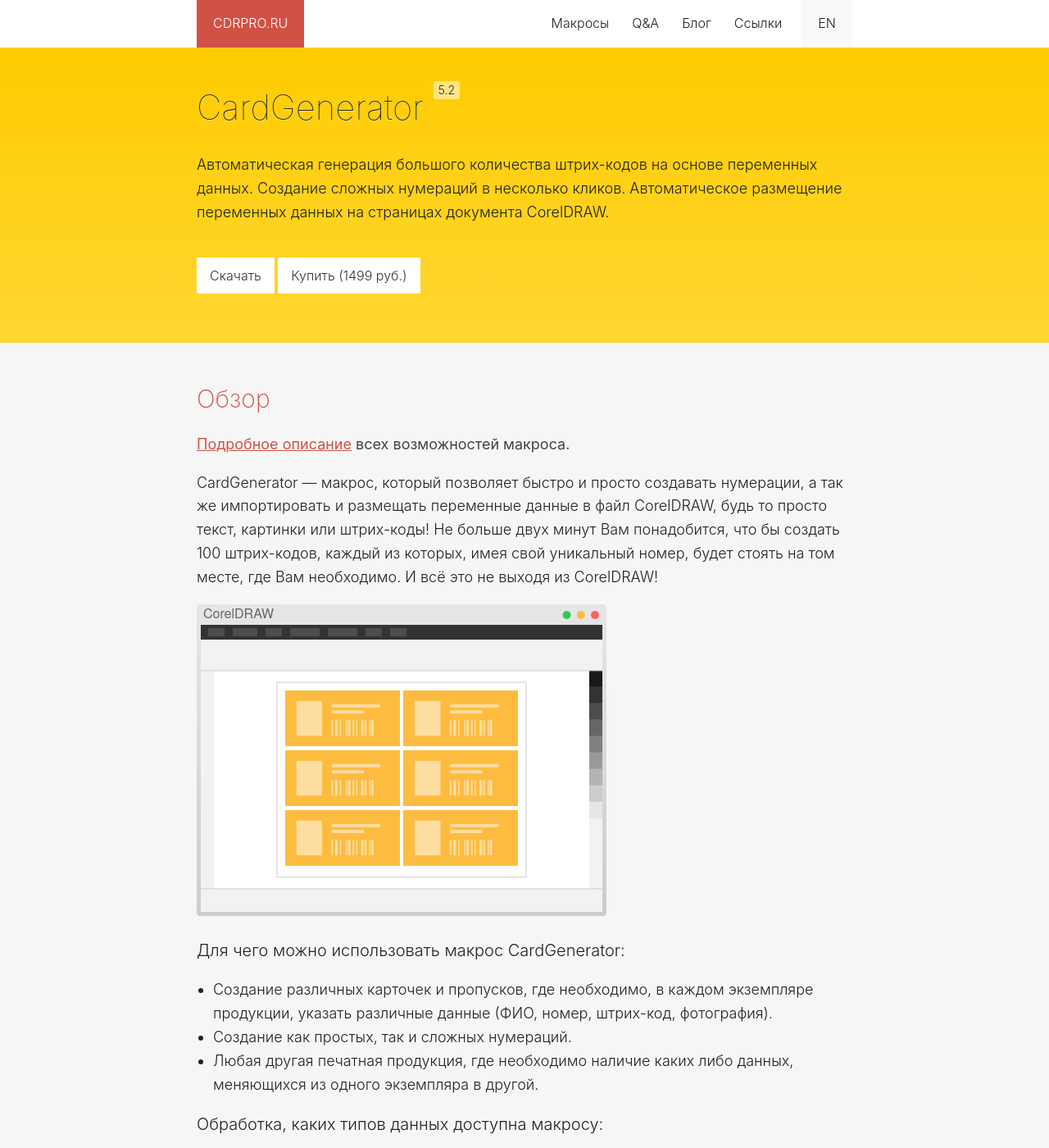
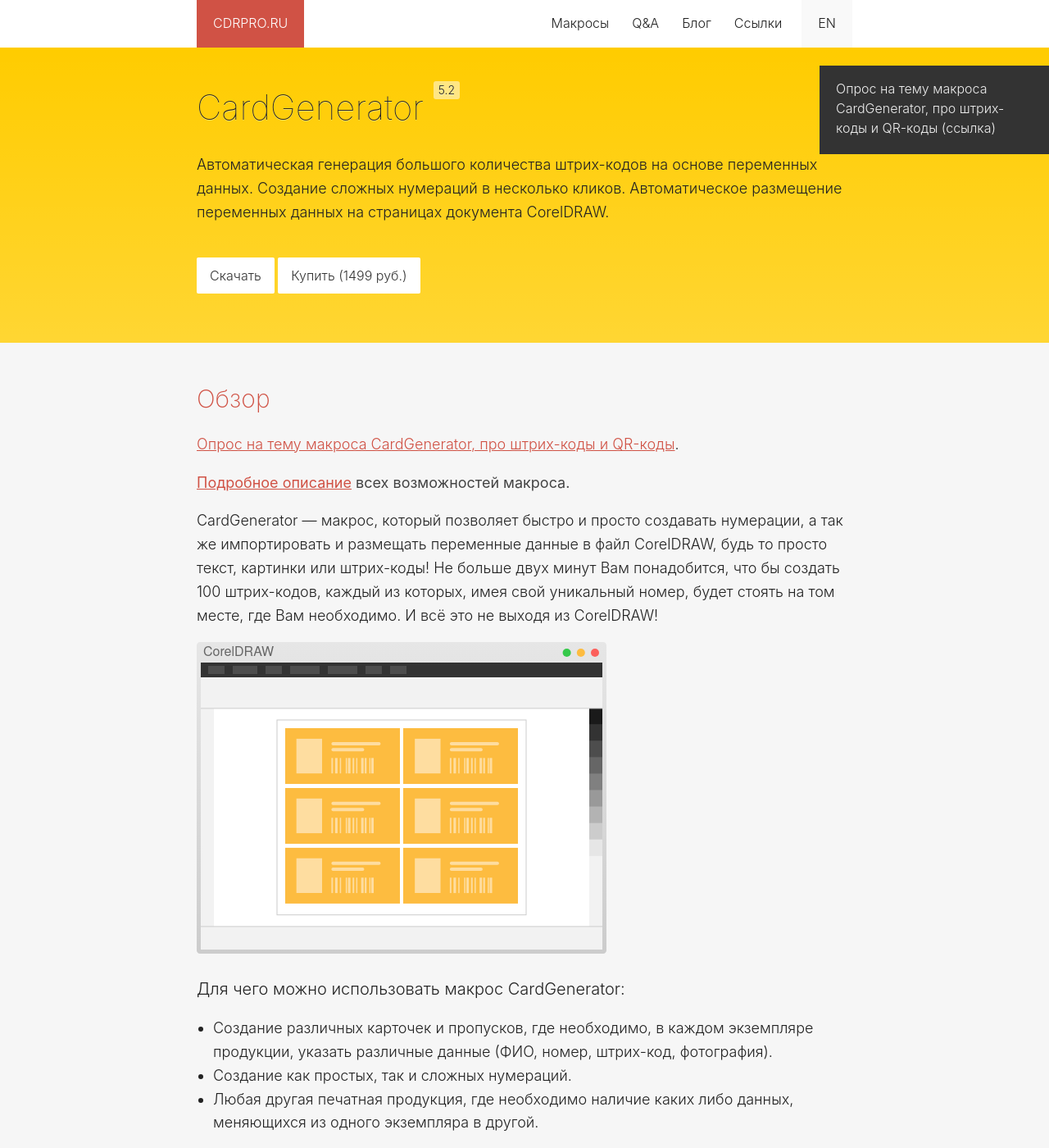
Before and after one commit to cdrpro/cdrpro.github.io, a Jekyll site: the page built from _macros/ru/cardgenerator.md, in a window 1280 px wide and 1400 px high. Shown: the whole window at 82% size. Built offline with Jekyll 4.4.1, drawn with Linux system fonts in a browser that asks for light colours.

Commit message:
Update notifications + survey

```diff
--- a/_macros/ru/cardgenerator.md
+++ b/_macros/ru/cardgenerator.md
@@ -11,6 +11,8 @@
 ---
 
 ## Обзор
+
+[Опрос на тему макроса CardGenerator, про штрих-коды и QR-коды](https://goo.gl/forms/QPV3iYIQi1OIaqM62).
 
 **[Подробное описание](https://www.gitbook.com/book/cdrpro-macros/cardgenerator/) всех возможностей макроса.**
 
--- a/_sass/layout/notification.scss
+++ b/_sass/layout/notification.scss
@@ -2,9 +2,11 @@
 
 .notification {
     position: relative;
+    display: block;
     width: 280px;
     padding: 16px 40px 20px 20px;
     color: #eee;
+    text-decoration: none;
     white-space: pre-line;
     background: #333;
     -webkit-transform: translate3d(0, 0, 0);
@@ -52,4 +54,12 @@
         -webkit-transform: translate3d(300px, 0, 0);
         transform: translate3d(300px, 0, 0);
     }
+
+    &__link {
+        transition: all .5s, background .3s;
+
+        &:hover {
+            background: #444;
+        }
+    }
 }
--- a/assets/notifications.json
+++ b/assets/notifications.json
@@ -6,5 +6,14 @@
       "ru": "Обратите внимание!\nСайт находится в стадии разработки.",
       "en": "Please note!\nThis site is under development."
     }
+  },
+  {
+    "key": 1485953284,
+    "active": true,
+    "link": "https://goo.gl/forms/QPV3iYIQi1OIaqM62",
+    "msg": {
+      "ru": "Опрос на тему макроса CardGenerator, про штрих-коды и QR-коды (ссылка)",
+      "en": null
+    }
   }
 ]
--- a/js/app.js
+++ b/js/app.js
@@ -75,6 +75,7 @@
         var HIDE_DELAY = 5 * 1000; // 5s
 
         var HIDDEN_CLASS = 'notification__hidden';
+        var LINK_CLASS = 'notification__link';
         var MANUAL_CLOSE_CLASS = 'js-manual-close';
 
         var wrapper = document.createElement('div');
@@ -97,16 +98,29 @@
          * Show a new notification
          * @param {string} text
          * @param {Object} options
+         * @param {string} link
          */
-        function show(text, options) {
+        function show(text, options, link) {
             if (options === undefined) options = {};
+            var notification;
 
-            var notification = document.createElement('div');
+            if (!link) {
+                notification = document.createElement('div');
+            } else {
+                notification = document.createElement('a');
+                notification.setAttribute('href', link);
+            }
+
             notification.className = ['notification', HIDDEN_CLASS].join('  ');
             notification.textContent = text;
 
             if (options.type) notification.classList.add('notification--' + options.type);
-            if (options.auto === false) notification.classList.add(MANUAL_CLOSE_CLASS);
+
+            if (!link && options.auto === false) {
+                notification.classList.add(MANUAL_CLOSE_CLASS);
+            } else if (!!link) {
+                notification.classList.add(LINK_CLASS);
+            }
 
             wrapper.appendChild(notification);
 
@@ -163,8 +177,10 @@
                         if (!notify.active) continue;
                         if (storage.read(notify.key)) continue;
 
-                        notificationManager.show(notify.msg[language], { auto: false });
-                        storage.save(notify.key, true);
+                        if (notify.msg[language]) {
+                            notificationManager.show(notify.msg[language], { auto: false }, notify.link);
+                            storage.save(notify.key, true);
+                        }
                     }
                 }
 
```
